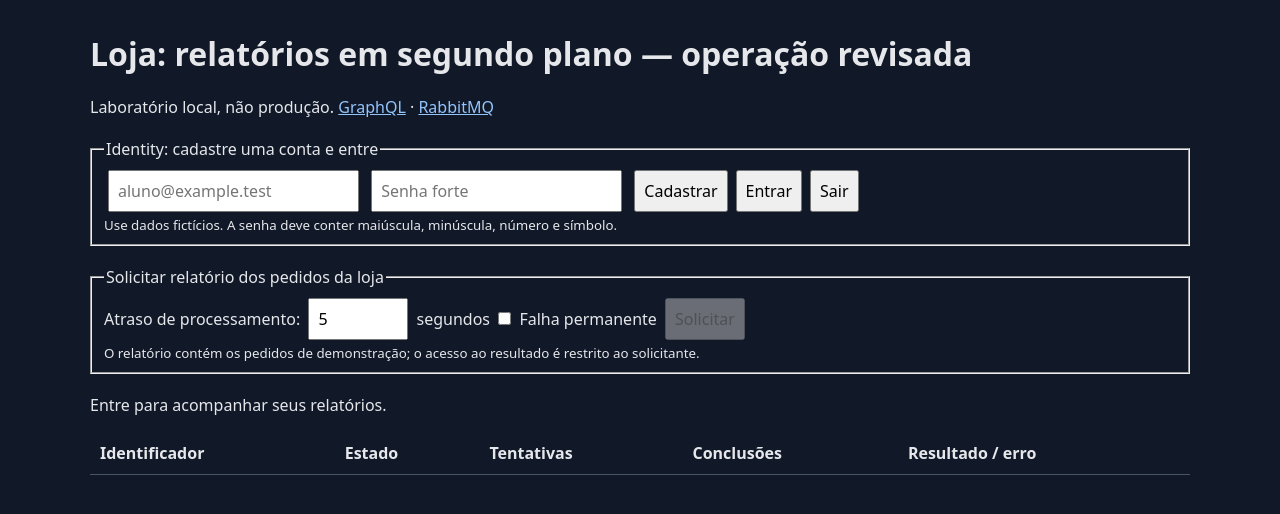
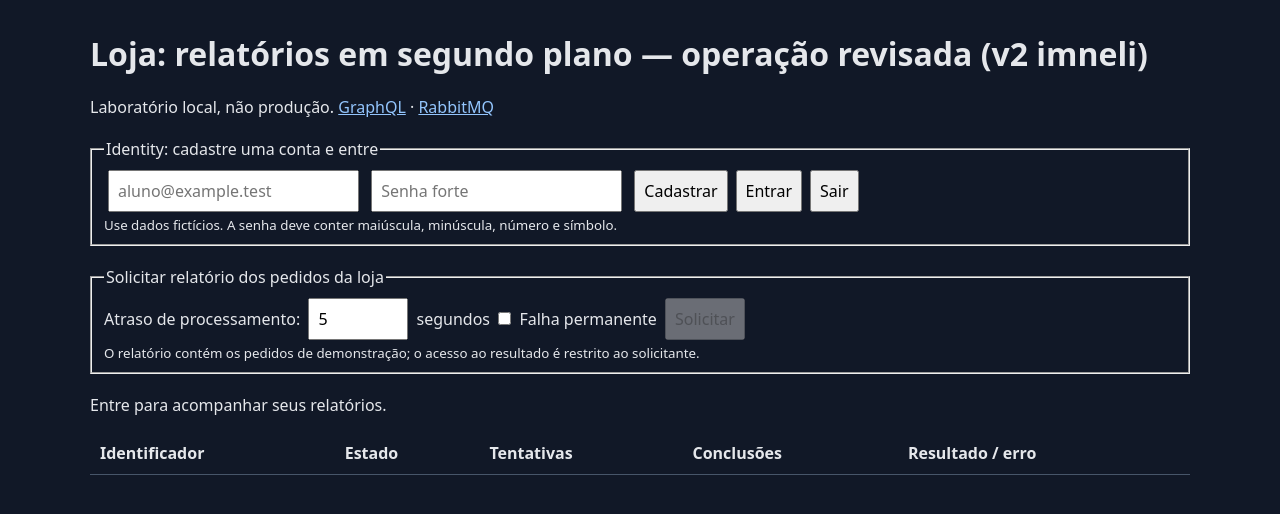
Before and after one commit to imneli/csharp-prod-deploy-template, a plain HTML site: page LojaGraphQL.Api/wwwroot/index.html in a window 1280 px wide. Drawn offline with Linux system fonts and the light colour scheme.

Commit message:
feat: mark panel title with v2 for update/rollback drill

```diff
--- a/LojaGraphQL.Api/wwwroot/index.html
+++ b/LojaGraphQL.Api/wwwroot/index.html
@@ -7,7 +7,7 @@
 body{font:16px system-ui;max-width:1100px;margin:32px auto;padding:0 20px;background:#111827;color:#e5e7eb}
 input,button{font:inherit;padding:8px;margin:4px}a{color:#93c5fd}table{width:100%;border-collapse:collapse}td,th{padding:10px;text-align:left;border-bottom:1px solid #475569}pre{white-space:pre-wrap;overflow-wrap:anywhere}#error{color:#fca5a5}fieldset{margin:20px 0}small{display:block}
 </style>
-<h1>Loja: relatórios em segundo plano — operação revisada</h1>
+<h1>Loja: relatórios em segundo plano — operação revisada (v2 imneli)</h1>
 <p>Laboratório local, não produção. <a href="/graphql">GraphQL</a> · <a href="http://localhost:15672" target="_blank" rel="noopener">RabbitMQ</a></p>
 <fieldset><legend>Identity: cadastre uma conta e entre</legend>
 <input id="email" type="email" placeholder="aluno@example.test" autocomplete="username">
```
